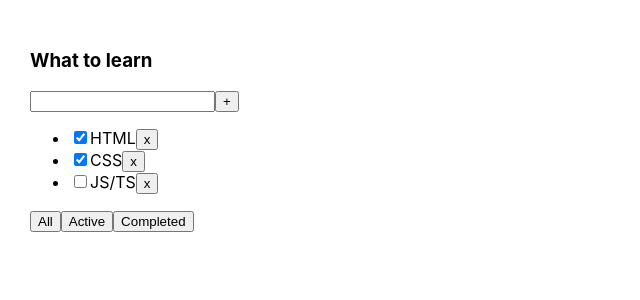
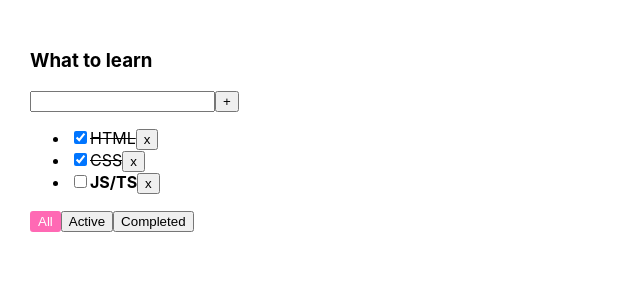
Before and after one commit to Kaftyreva-Polina/1-todolist, a React (Create React App) app: page / in a window 1280 px wide. Shown: the top 300 px of the page, without its empty margins (0-640 px from the left). Built offline with nearby package versions, Linux system fonts and the light colour scheme.

Commit message:
add changeTaskStatus, classes  (lesson 4)

```diff
--- a/src/App.css
+++ b/src/App.css
@@ -1,8 +1,28 @@
 .App {
-  padding: 30px;
-  display: flex;
+    padding: 30px;
+    display: flex;
 }
 
 .App > div {
-  margin-right: 50px;
+    margin-right: 50px;
 }
+
+.task-done {
+    text-decoration: line-through;
+}
+
+.task {
+    font-weight: bold;
+}
+
+.btn-active {
+    color: white;
+    background-color: hotpink;
+    border: 2px solid hotpink;
+    border-radius: 3px;
+}
+
+.input-error {
+    border: 5px solid red;
+    outline: none;
+}
--- a/src/App.tsx
+++ b/src/App.tsx
@@ -1,7 +1,7 @@
-import React, {useEffect, useState} from 'react';
-import './App.css';
+import React, {useState} from "react";
+import "./App.css";
 import Todolist, {TaskType} from "./Todolist";
-import {v1} from 'uuid';
+import {v1} from "uuid";
 
 export type FilterValuesType = "all" | "active" | "completed"
 
@@ -37,13 +37,16 @@ function App() {
         setTasks([...tasks, newTask])
     }
 
+    const changeTaskStatus = (taskId: string, isDone: boolean) => {
+        setTasks(tasks.map((t) => t.id === taskId ? {...t, isDone: isDone} : t))
+    }
     const getFilteredTasksForRender =
         (tasks: Array<TaskType>, filter: FilterValuesType): Array<TaskType> => {
             switch (filter) {
                 case "active":
-                    return tasks.filter(task => task.isDone === false)
+                    return tasks.filter(task => !task.isDone)
                 case "completed":
-                    return tasks.filter(task => task.isDone === true)
+                    return tasks.filter(task => task.isDone)
                 default:
                     return tasks
             }
@@ -59,7 +62,8 @@ function App() {
                 removeTask={removeTask}
                 changeFilter={changeFilter}
                 addTask={addTask}
-
+                filter={filter}
+                changeTaskStatus={changeTaskStatus}
             />
         </div>
     );
--- a/src/Todolist.tsx
+++ b/src/Todolist.tsx
@@ -1,12 +1,14 @@
-import React, {ChangeEvent, useRef, useState, KeyboardEvent} from 'react';
+import React, {ChangeEvent, KeyboardEvent, useState} from "react";
 import {FilterValuesType} from "./App";
 
 type TodolistPropsType = {
     title: string
+    filter: FilterValuesType
     tasks: Array<TaskType>
+    addTask: (title: string) => void
     removeTask: (taskId: string) => void
     changeFilter: (filter: FilterValuesType) => void
-    addTask: (title: string) => void
+    changeTaskStatus: (taskId: string, isDone: boolean) => void
 }
 
 export type TaskType = {
@@ -15,16 +17,24 @@ export type TaskType = {
     isDone: boolean
 }
 const Todolist = (props: TodolistPropsType) => {
-    const [title, setTitle] = useState<string>('')
+    const [title, setTitle] = useState<string>("")
+    const [error, setError] = useState<boolean>(false)
     console.log(title)
     // const ref = useRef<HTMLInputElement>(null)
 
     let tasksList = props.tasks.length  //список лишек
         ? props.tasks.map((task: TaskType) => {
             const removeTask = () => props.removeTask(task.id)
+            const changeTaskStatus = (e: ChangeEvent<HTMLInputElement>) => {
+                props.changeTaskStatus(task.id, e.currentTarget.checked)
+            }
+            const taskClasses = task.isDone ? "task-done" : "task"
+
             return (
-                <li key={task.id}>
-                    <input type="checkbox" checked={task.isDone}/>
+                <li key={task.id} className={taskClasses}>
+                    <input
+                        onChange={changeTaskStatus}
+                        type="checkbox" checked={task.isDone}/>
                     <span>{task.title}</span>
                     <button onClick={removeTask}>x</button>
                 </li>
@@ -34,19 +44,19 @@ const Todolist = (props: TodolistPropsType) => {
 
 
     const addTask = () => {
-        props.addTask(title)
-        setTitle('')
+        const trimmedTitle = title.trim()
+        trimmedTitle !== "" ? props.addTask(title) : setError(true)
+
+        setTitle("")
     }
-    const onChangeHandler = (e: ChangeEvent<HTMLInputElement>) => setTitle(e.currentTarget.value)
-    const onKeyDownHandler = (e: KeyboardEvent<HTMLInputElement>) => e.key === 'Enter' && addTask()
-
-
-    // const onClickHandlerAll = () => props.changeFilter("all")
-    // const onClickHandlerActive = () => props.changeFilter("active")
-    // const onClickHandlerCompleted = () => props.changeFilter("completed")
-
-    const handlerCreator = (filter: FilterValuesType) => () => props.changeFilter(filter)
-
+    const onChangeHandler = (e: ChangeEvent<HTMLInputElement>) => {
+        error && setError(false)
+        setTitle(e.currentTarget.value)
+    }
+    const onKeyDownHandler = (e: KeyboardEvent<HTMLInputElement>) => e.key === "Enter" && addTask()
+    const handlerCreator = (filter: FilterValuesType) => (): void => props.changeFilter(filter)
+    const errorMessage = error && <p style={{color: "red", fontWeight: "bold", margin: "0"}}>Title is required </p>
+    const inputErrorClasses = error ? "input-error" : ""
     return (
         <div>
             <h3>{props.title}</h3>
@@ -56,26 +66,28 @@ const Todolist = (props: TodolistPropsType) => {
                     value={title}
                     onChange={onChangeHandler}
                     onKeyDown={onKeyDownHandler}
+                    className={inputErrorClasses}
                 />
                 <button onClick={addTask}>+</button>
+                {errorMessage}
 
-                {/*<input*/}
-                {/*    ref={ref}*/}
-                {/*/>*/}
-                {/*<button onClick={() => {*/}
-                {/*    if(ref.current) {*/}
-                {/*        props.addTask(ref.current.value)*/}
-                {/*        ref.current.value = ""*/}
-                {/*    }*/}
-                {/*}}>+</button>*/}
             </div>
             <ul>
                 {tasksList}
             </ul>
             <div>
-                <button onClick={handlerCreator('all')}>All</button>
-                <button onClick={handlerCreator('active')}>Active</button>
-                <button onClick={handlerCreator('completed')}>Completed</button>
+                <button
+                    className={props.filter === "all" ? "btn-active" : ""}
+                    onClick={handlerCreator("all")}>All
+                </button>
+                <button
+                    className={props.filter === "active" ? "btn-active" : ""}
+                    onClick={handlerCreator("active")}>Active
+                </button>
+                <button
+                    className={props.filter === "completed" ? "btn-active" : ""}
+                    onClick={handlerCreator("completed")}>Completed
+                </button>
             </div>
         </div>
     );
```
